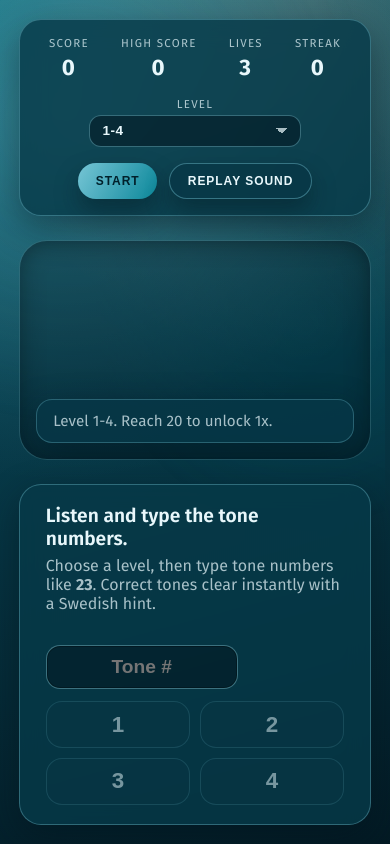
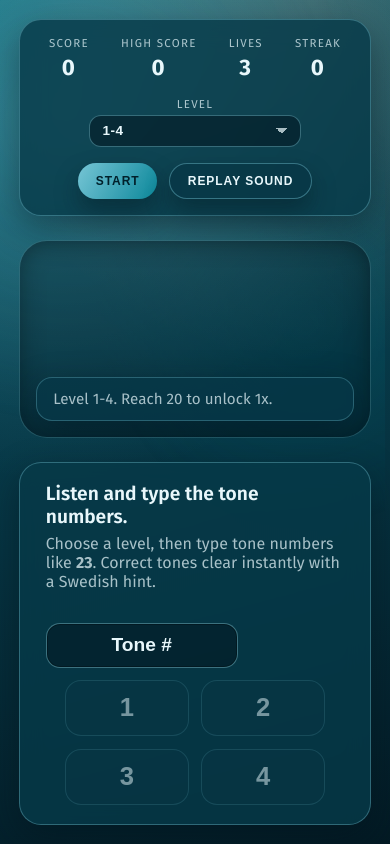
Before and after one commit to Vottivott/tones, a plain HTML site: page index.html in a window 390 px wide. Drawn offline with Linux system fonts and the light colour scheme; a web font is replaced by a local one.

Commit message:
Improve portrait keypad input

```diff
--- a/app.js
+++ b/app.js
@@ -604,16 +604,20 @@
   if (state.useKeypad) {
     toneInput.setAttribute("inputmode", "none");
     toneInput.setAttribute("readonly", "readonly");
+    toneInput.setAttribute("tabindex", "-1");
     toneInput.blur();
   } else {
     toneInput.setAttribute("inputmode", "numeric");
     toneInput.removeAttribute("readonly");
+    toneInput.removeAttribute("tabindex");
   }
   updateInputEnabled();
 }
 
 function updateInputEnabled() {
-  if (state.running) {
+  if (state.useKeypad) {
+    toneInput.setAttribute("disabled", "disabled");
+  } else if (state.running) {
     toneInput.removeAttribute("disabled");
   } else {
     toneInput.setAttribute("disabled", "disabled");
--- a/styles.css
+++ b/styles.css
@@ -186,21 +186,24 @@
 
 .keypad {
   display: none;
-  gap: 0.6rem;
+  gap: 0.8rem;
   grid-template-columns: repeat(2, minmax(0, 1fr));
 }
 
 .game--keypad .keypad {
   display: grid;
+  width: min(260px, 100%);
+  margin: 0 auto;
 }
 
 .keypad__key {
-  padding: 0.65rem 0.9rem;
+  min-height: 56px;
+  padding: 0.75rem 1rem;
   border-radius: 16px;
   border: none;
   background: rgba(8, 54, 69, 0.8);
   color: var(--ink);
-  font-size: 1.4rem;
+  font-size: 1.6rem;
   font-weight: 700;
   cursor: pointer;
   box-shadow: inset 0 0 0 1px rgba(145, 229, 246, 0.25);
@@ -224,6 +227,14 @@
 .game--keypad input#toneInput {
   pointer-events: none;
   width: min(12rem, 100%);
+  opacity: 1;
+  -webkit-text-fill-color: var(--ink);
+}
+
+.game--keypad .input-panel__controls {
+  flex-direction: column;
+  align-items: stretch;
+  width: 100%;
 }
 
 input#toneInput {
@@ -316,10 +327,6 @@
     justify-content: center;
   }
 
-  .game--keypad .input-panel__controls {
-    flex-direction: column;
-    align-items: stretch;
-  }
 }
 
 @media (max-width: 600px) {
```
